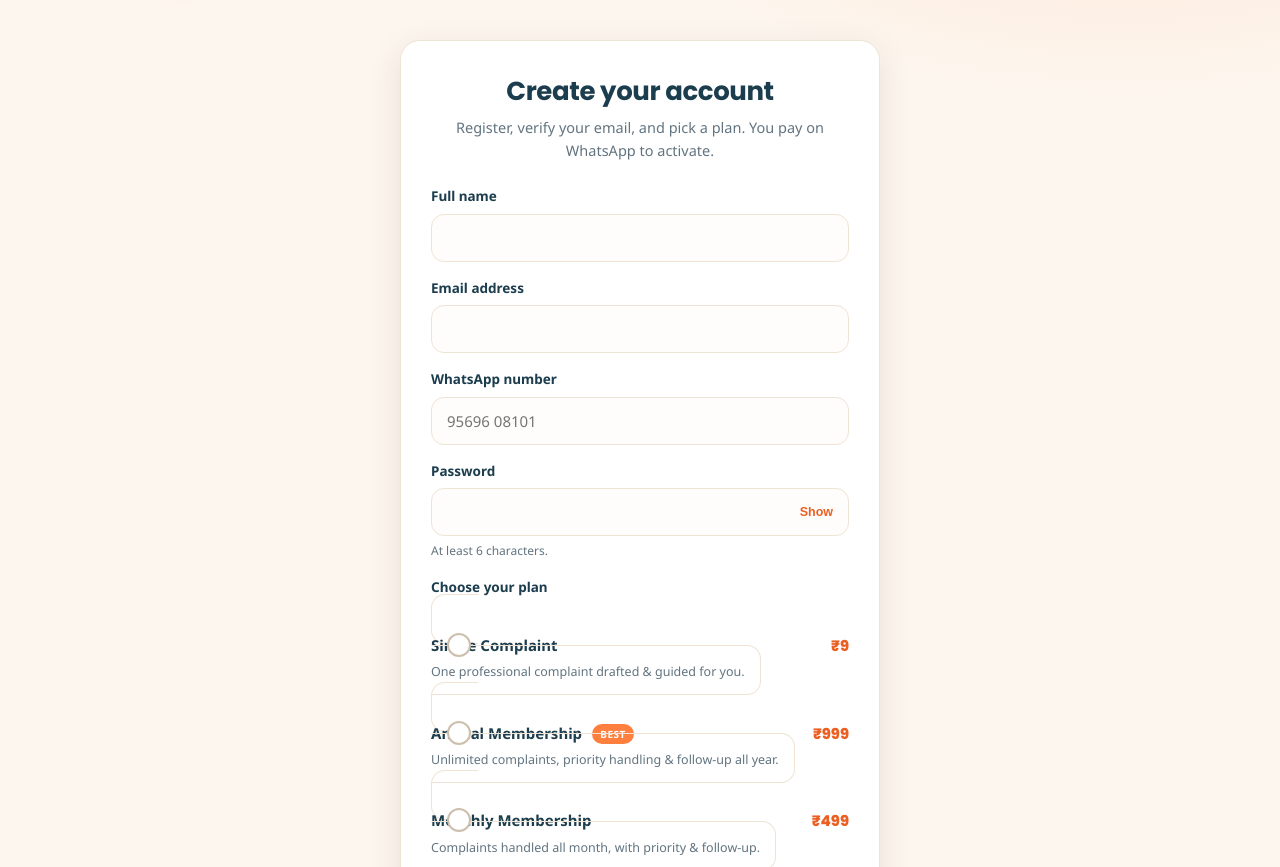
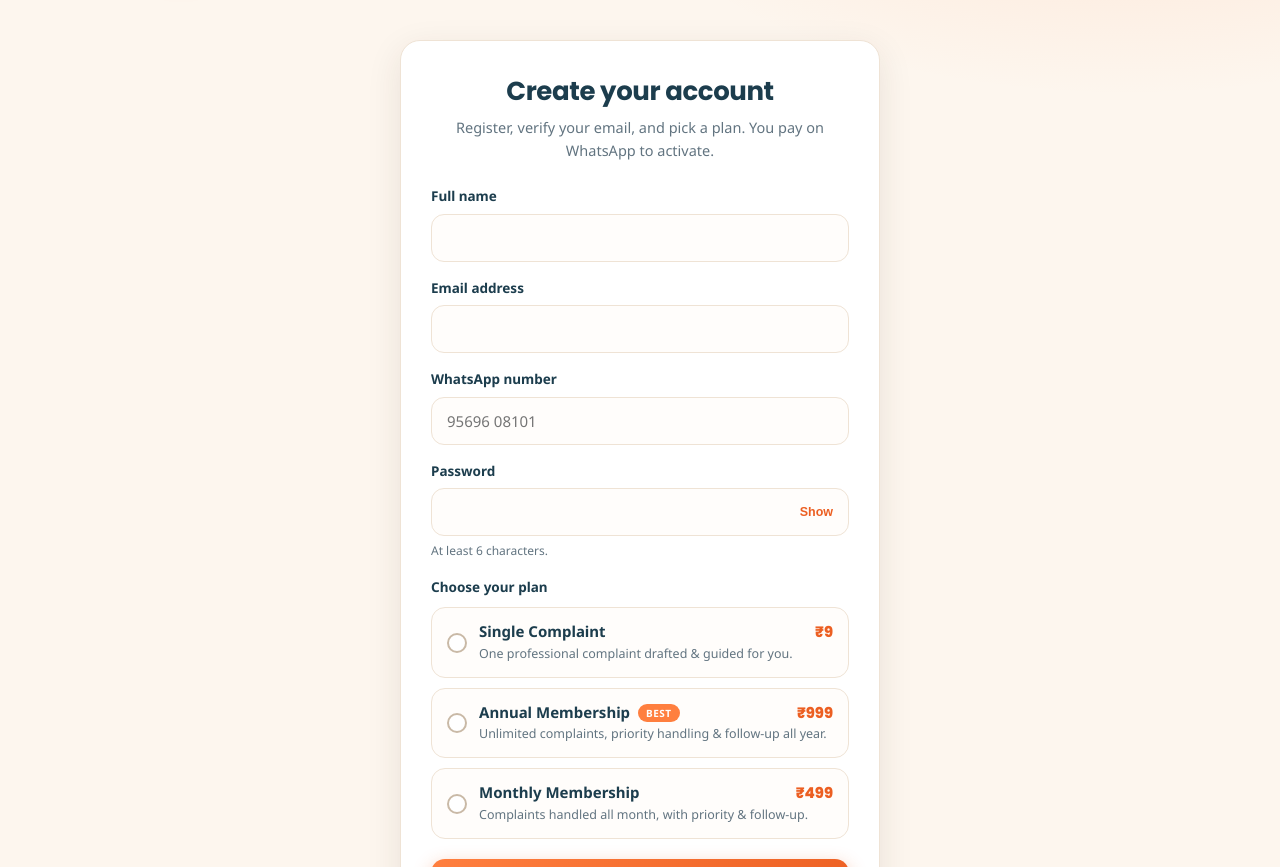
Before and after one commit to gaganggoyal/complaintwebsite, a plain HTML site: page register.html in a window 1280 px wide. Shown: the part 85-952 px from the top of the page. Drawn offline with Linux system fonts and the light colour scheme.

Commit message:
Fix awkward plan selector layout on the register page.
Use a clean CSS grid for plan cards so radio, name, price, and description align properly without mid-card radio artifacts.

```diff
--- a/assets/auth.css
+++ b/assets/auth.css
@@ -72,19 +72,95 @@ body.hi .l-en{display:none!important}
 
 /* plan chooser */
 .plan-label{font-weight:700;font-size:13.5px;color:var(--navy);margin-bottom:9px}
-.plans{display:grid;gap:11px;margin-bottom:20px}
+.plans{display:grid;gap:10px;margin-bottom:20px}
 .plan-opt{position:relative;display:block;cursor:pointer}
-.plan-opt input{position:absolute;opacity:0;pointer-events:none}
-.plan-opt .box{border:1.6px solid var(--line);border-radius:14px;padding:13px 15px 13px 46px;transition:border-color .16s ease,background .16s ease;position:relative}
-.plan-opt .box::before{content:"";position:absolute;left:15px;top:50%;transform:translateY(-50%);width:20px;height:20px;border-radius:50%;border:2px solid #cdbfae;background:#fff;transition:all .16s ease}
-.plan-opt input:checked + .box{border-color:var(--saffron);background:#fff7f2}
-.plan-opt input:checked + .box::before{border-color:var(--saffron);background:radial-gradient(circle,var(--saffron) 0 42%,#fff 46%)}
-.plan-opt input:focus-visible + .box{box-shadow:0 0 0 4px rgba(255,127,63,.14)}
-.plan-opt .box .row{display:flex;justify-content:space-between;align-items:baseline;gap:10px}
-.plan-opt .box .nm{font-weight:800;color:var(--navy);font-size:15px}
-.plan-opt .box .pr{font-weight:800;color:var(--saffron-dark);font-size:15px;font-family:var(--font-head);white-space:nowrap}
-.plan-opt .box .ds{font-size:12.5px;color:var(--muted);margin-top:2px}
-.plan-opt .box .tag-best{display:inline-block;background:var(--saffron);color:#fff;font-size:10px;font-weight:800;letter-spacing:.5px;padding:2px 8px;border-radius:100px;margin-left:6px;vertical-align:middle}
+.plan-opt input{
+  position:absolute;width:1px;height:1px;padding:0;margin:-1px;
+  overflow:hidden;clip:rect(0,0,0,0);white-space:nowrap;border:0;
+}
+.plan-opt .box{
+  display:grid;
+  grid-template-columns:auto 1fr auto;
+  grid-template-rows:auto auto;
+  column-gap:12px;
+  row-gap:3px;
+  align-items:start;
+  border:1.6px solid var(--line);
+  border-radius:14px;
+  padding:14px 15px;
+  background:#fffdfb;
+  transition:border-color .16s ease,background .16s ease,box-shadow .16s ease;
+}
+/* radio control — top-aligned, not a mid-card “floating” circle */
+.plan-opt .box::before{
+  content:"";
+  grid-column:1;
+  grid-row:1 / span 2;
+  align-self:center;
+  width:20px;height:20px;
+  border-radius:50%;
+  border:2px solid #c9b9a6;
+  background:#fff;
+  box-sizing:border-box;
+  transition:border-color .16s ease,background .16s ease,box-shadow .16s ease;
+}
+.plan-opt .box .row{
+  grid-column:2;
+  grid-row:1;
+  display:flex;
+  flex-wrap:wrap;
+  align-items:center;
+  gap:6px 8px;
+  min-width:0;
+}
+.plan-opt .box .pr{
+  grid-column:3;
+  grid-row:1;
+  font-weight:800;
+  color:var(--saffron-dark);
+  font-size:15px;
+  font-family:var(--font-head);
+  white-space:nowrap;
+  line-height:1.3;
+}
+.plan-opt .box .ds{
+  grid-column:2 / span 2;
+  grid-row:2;
+  font-size:12.5px;
+  color:var(--muted);
+  line-height:1.45;
+  margin:0;
+}
+.plan-opt .box .nm{
+  font-weight:800;
+  color:var(--navy);
+  font-size:15px;
+  line-height:1.3;
+}
+.plan-opt .box .tag-best{
+  display:inline-block;
+  background:var(--saffron);
+  color:#fff;
+  font-size:10px;
+  font-weight:800;
+  letter-spacing:.5px;
+  padding:2px 8px;
+  border-radius:100px;
+  line-height:1.4;
+  vertical-align:middle;
+}
+.plan-opt:hover .box{border-color:#e0c9b0}
+.plan-opt input:checked + .box{
+  border-color:var(--saffron);
+  background:#fff7f2;
+  box-shadow:0 0 0 3px rgba(255,127,63,.12);
+}
+.plan-opt input:checked + .box::before{
+  border-color:var(--saffron);
+  background:var(--saffron);
+  box-shadow:inset 0 0 0 4px #fff;
+}
+.plan-opt input:focus-visible + .box{box-shadow:0 0 0 4px rgba(255,127,63,.18)}
 
 /* buttons */
 .btn{display:inline-flex;align-items:center;justify-content:center;gap:8px;width:100%;padding:14px 20px;border-radius:14px;font-weight:700;font-size:15.5px;text-decoration:none;border:0;cursor:pointer;font-family:var(--font-body);transition:transform .15s ease,box-shadow .15s ease,filter .15s ease}
--- a/register.html
+++ b/register.html
@@ -64,9 +64,10 @@
           <input type="radio" name="plan" value="single">
           <span class="box">
             <span class="row">
-              <span><span class="nm l-en">Single Complaint</span><span class="nm l-hi">एक शिकायत</span></span>
-              <span class="pr">₹9</span>
+              <span class="nm l-en">Single Complaint</span>
+              <span class="nm l-hi">एक शिकायत</span>
             </span>
+            <span class="pr">₹9</span>
             <span class="ds l-en">One professional complaint drafted &amp; guided for you.</span>
             <span class="ds l-hi">आपके लिए एक professional शिकायत, पूरी guidance के साथ।</span>
           </span>
@@ -75,9 +76,11 @@
           <input type="radio" name="plan" value="annual">
           <span class="box">
             <span class="row">
-              <span><span class="nm l-en">Annual Membership</span><span class="nm l-hi">सालाना Membership</span> <span class="tag-best">BEST</span></span>
-              <span class="pr">₹999</span>
+              <span class="nm l-en">Annual Membership</span>
+              <span class="nm l-hi">सालाना Membership</span>
+              <span class="tag-best">BEST</span>
             </span>
+            <span class="pr">₹999</span>
             <span class="ds l-en">Unlimited complaints, priority handling &amp; follow-up all year.</span>
             <span class="ds l-hi">पूरे साल unlimited शिकायतें, priority handling और follow-up।</span>
           </span>
@@ -86,9 +89,10 @@
           <input type="radio" name="plan" value="monthly">
           <span class="box">
             <span class="row">
-              <span><span class="nm l-en">Monthly Membership</span><span class="nm l-hi">महीने की Membership</span></span>
-              <span class="pr">₹499</span>
+              <span class="nm l-en">Monthly Membership</span>
+              <span class="nm l-hi">महीने की Membership</span>
             </span>
+            <span class="pr">₹499</span>
             <span class="ds l-en">Complaints handled all month, with priority &amp; follow-up.</span>
             <span class="ds l-hi">महीने भर शिकायतें, priority और follow-up के साथ।</span>
           </span>
```
